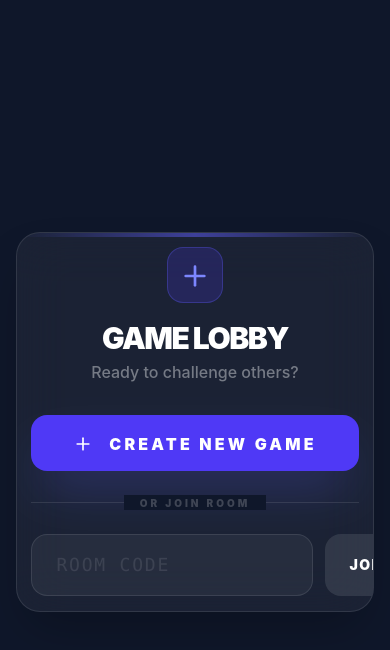
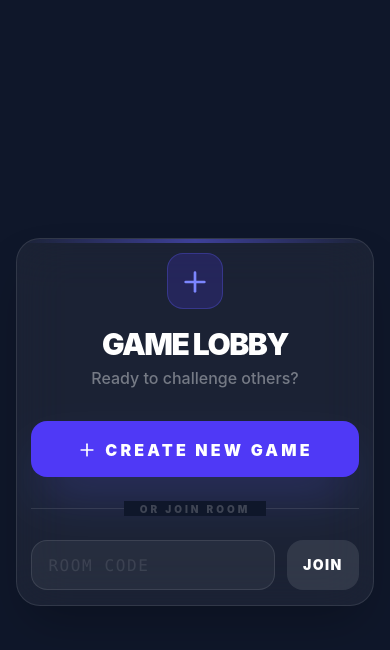
Before and after one commit to tssteja/LeastCount, a React (Vite) app: page / in a window 390 px wide. Both pictures are taken after a click on the button "START PLAYING". Shown: the top 650 px of the page. Built offline with nearby package versions, Linux system fonts and the light colour scheme.

Commit message:
fix: scale lobby inputs and buttons for mobile view

```diff
--- a/src/App.tsx
+++ b/src/App.tsx
@@ -1059,7 +1059,7 @@ export default function App() {
                       placeholder="Enter your name..."
                       value={userName}
                       onChange={(e) => setUserName(e.target.value)}
-                      className="w-full px-6 py-4 md:px-8 md:py-5 bg-white/5 border border-white/10 rounded-2xl text-white text-base md:text-lg placeholder:text-white/10 focus:outline-none focus:ring-2 focus:ring-indigo-500/50 transition-all shadow-inner"
+                      className="w-full px-4 py-3 md:px-8 md:py-5 bg-white/5 border border-white/10 rounded-2xl text-white text-base md:text-lg placeholder:text-white/10 focus:outline-none focus:ring-2 focus:ring-indigo-500/50 transition-all shadow-inner"
                     />
                   </div>
                   <button
@@ -1109,7 +1109,7 @@ export default function App() {
                       setRoomCode(code);
                       setStatus(GameStatus.ROOM);
                     }}
-                    className="w-full py-4 md:py-6 bg-indigo-600 hover:bg-indigo-500 rounded-2xl text-white font-black text-base md:text-lg uppercase tracking-[0.2em] shadow-2xl shadow-indigo-500/30 transition-all hover:scale-[1.02] active:scale-95 flex items-center justify-center gap-4"
+                    className="w-full py-4 md:py-6 bg-indigo-600 hover:bg-indigo-500 rounded-2xl text-white font-black text-base md:text-lg uppercase tracking-[0.2em] shadow-2xl shadow-indigo-500/30 transition-all hover:scale-[1.02] active:scale-95 flex items-center justify-center gap-2 md:gap-4"
                   >
                     <Plus className="w-5 h-5 md:w-6 md:h-6" />
                     Create New Game
@@ -1126,7 +1126,7 @@ export default function App() {
                       placeholder="ROOM CODE"
                       value={roomCodeInput}
                       onChange={(e) => setRoomCodeInput(e.target.value.toUpperCase())}
-                      className="flex-1 px-6 py-4 md:px-8 md:py-5 bg-white/5 border border-white/10 rounded-2xl text-white font-mono text-lg md:text-xl tracking-widest placeholder:text-white/10 focus:outline-none focus:ring-2 focus:ring-indigo-500/50 transition-all"
+                      className="flex-1 min-w-0 px-4 py-3 md:px-8 md:py-5 bg-white/5 border border-white/10 rounded-2xl text-white font-mono text-base md:text-xl tracking-widest placeholder:text-white/10 focus:outline-none focus:ring-2 focus:ring-indigo-500/50 transition-all"
                     />
                     <button
                       onClick={() => {
@@ -1137,7 +1137,7 @@ export default function App() {
                           showMessage("Invalid room code", "error");
                         }
                       }}
-                      className="px-6 py-4 md:px-10 md:py-5 bg-white/10 hover:bg-white/20 rounded-2xl text-white font-black text-sm md:text-base uppercase tracking-widest transition-all hover:scale-[1.02] active:scale-95"
+                      className="px-4 py-3 md:px-10 md:py-5 bg-white/10 hover:bg-white/20 rounded-2xl text-white font-black text-sm md:text-base uppercase tracking-widest transition-all hover:scale-[1.02] active:scale-95 flex-shrink-0"
                     >
                       Join
                     </button>
```
